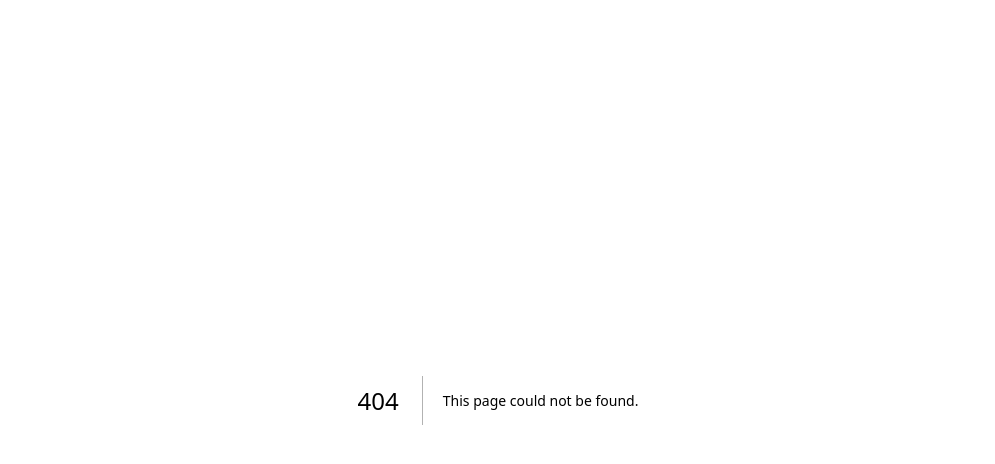
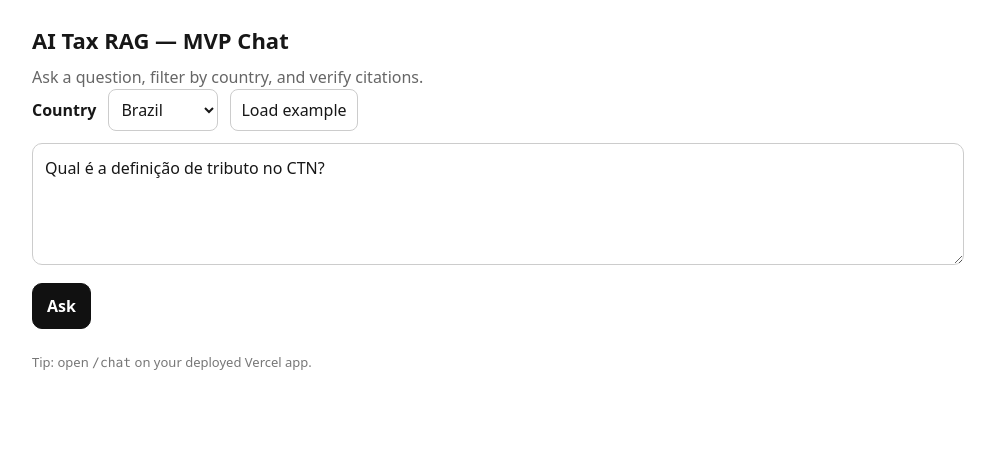
Before and after one commit to marioagnese/ai-tax-rag, a Next.js app: page /chat in a window 1280 px wide. Before the commit this address had no page. Shown: the top 464 px of the page, without its empty margins (142-1137 px from the left). Built offline with nearby package versions, Linux system fonts and the light colour scheme.

Commit message:
feat: add /chat UI for asking + citations

```diff
--- /dev/null
+++ b/app/chat/page.tsx
@@ -0,0 +1,155 @@
+"use client";
+
+import { useMemo, useState } from "react";
+
+type Citation = {
+  cite: string;
+  id: string;
+  score: number;
+  country: string | null;
+  law_code: string | null;
+  article: string | null;
+  section: string | null;
+  source_type: string | null;
+  citation_label: string | null;
+  source_url: string | null;
+  chunk_id: string | null;
+  page_start: number | null;
+  page_end: number | null;
+  snippet: string;
+};
+
+export default function ChatPage() {
+  const [country, setCountry] = useState("Brazil");
+  const [q, setQ] = useState("Qual é a definição de tributo no CTN?");
+  const [loading, setLoading] = useState(false);
+  const [answer, setAnswer] = useState<string>("");
+  const [citations, setCitations] = useState<Citation[]>([]);
+  const [error, setError] = useState<string>("");
+
+  const exampleQuestions = useMemo(() => {
+    return {
+      Brazil: "Qual é a definição de tributo no CTN?",
+      Mexico: "¿Quién está obligado al pago del ISR según la LISR?",
+      Colombia: "¿Cuál es el origen de la obligación tributaria sustancial según el Estatuto Tributario?"
+    } as Record<string, string>;
+  }, []);
+
+  async function ask() {
+    setLoading(true);
+    setError("");
+    setAnswer("");
+    setCitations([]);
+    try {
+      const url = `/api/ask?q=${encodeURIComponent(q)}&country=${encodeURIComponent(country)}`;
+      const res = await fetch(url);
+      const json = await res.json();
+      if (!res.ok || !json.ok) {
+        setError(json.error || "Request failed");
+        return;
+      }
+      setAnswer(json.answer || "");
+      setCitations(json.citations || []);
+    } catch (e: any) {
+      setError(e?.message || "Unknown error");
+    } finally {
+      setLoading(false);
+    }
+  }
+
+  return (
+    <div style={{ maxWidth: 980, margin: "0 auto", padding: 24, fontFamily: "system-ui, -apple-system, Segoe UI, Roboto, Arial" }}>
+      <h1 style={{ fontSize: 22, fontWeight: 700, marginBottom: 8 }}>AI Tax RAG — MVP Chat</h1>
+      <p style={{ marginTop: 0, color: "#666" }}>Ask a question, filter by country, and verify citations.</p>
+
+      <div style={{ display: "flex", gap: 12, alignItems: "center", marginBottom: 12 }}>
+        <label style={{ fontWeight: 600 }}>Country</label>
+        <select
+          value={country}
+          onChange={(e) => {
+            const c = e.target.value;
+            setCountry(c);
+            setQ(exampleQuestions[c] || "");
+          }}
+          style={{ padding: 8, borderRadius: 8, border: "1px solid #ccc" }}
+        >
+          <option value="Brazil">Brazil</option>
+          <option value="Mexico">Mexico</option>
+          <option value="Colombia">Colombia</option>
+        </select>
+
+        <button
+          onClick={() => setQ(exampleQuestions[country] || "")}
+          style={{ padding: "8px 10px", borderRadius: 8, border: "1px solid #ccc", background: "white", cursor: "pointer" }}
+        >
+          Load example
+        </button>
+      </div>
+
+      <textarea
+        value={q}
+        onChange={(e) => setQ(e.target.value)}
+        rows={4}
+        placeholder="Type your tax question..."
+        style={{ width: "100%", padding: 12, borderRadius: 10, border: "1px solid #ccc", marginBottom: 12 }}
+      />
+
+      <button
+        onClick={ask}
+        disabled={loading || !q.trim()}
+        style={{
+          padding: "10px 14px",
+          borderRadius: 10,
+          border: "1px solid #111",
+          background: loading ? "#ddd" : "#111",
+          color: loading ? "#222" : "white",
+          cursor: loading ? "not-allowed" : "pointer",
+          fontWeight: 700
+        }}
+      >
+        {loading ? "Asking..." : "Ask"}
+      </button>
+
+      {error && (
+        <div style={{ marginTop: 16, padding: 12, borderRadius: 10, border: "1px solid #f2c0c0", background: "#fff3f3", color: "#8a1f1f" }}>
+          <strong>Error:</strong> {error}
+        </div>
+      )}
+
+      {answer && (
+        <div style={{ marginTop: 18, padding: 14, borderRadius: 12, border: "1px solid #ddd", background: "#fafafa" }}>
+          <h2 style={{ marginTop: 0, fontSize: 16 }}>Answer</h2>
+          <div style={{ whiteSpace: "pre-wrap", lineHeight: 1.5 }}>{answer}</div>
+        </div>
+      )}
+
+      {citations.length > 0 && (
+        <div style={{ marginTop: 18, padding: 14, borderRadius: 12, border: "1px solid #ddd" }}>
+          <h2 style={{ marginTop: 0, fontSize: 16 }}>Citations</h2>
+          <div style={{ display: "grid", gap: 10 }}>
+            {citations.map((c) => (
+              <div key={c.cite} style={{ padding: 12, borderRadius: 10, border: "1px solid #eee", background: "white" }}>
+                <div style={{ display: "flex", justifyContent: "space-between", gap: 12, flexWrap: "wrap" }}>
+                  <div style={{ fontWeight: 800 }}>{c.cite} — {c.citation_label} {c.article ? `Art. ${c.article}` : ""}</div>
+                  <div style={{ color: "#666" }}>score: {Number(c.score).toFixed(3)}</div>
+                </div>
+                {c.source_url && (
+                  <div style={{ marginTop: 6 }}>
+                    <a href={c.source_url} target="_blank" rel="noreferrer" style={{ color: "#0b57d0" }}>
+                      Open source
+                    </a>
+                  </div>
+                )}
+                <div style={{ marginTop: 8, color: "#444" }}>{c.snippet}</div>
+              </div>
+            ))}
+          </div>
+        </div>
+      )}
+
+      <div style={{ marginTop: 24, color: "#777", fontSize: 13 }}>
+        Tip: open <code>/chat</code> on your deployed Vercel app.
+      </div>
+    </div>
+  );
+}
```
